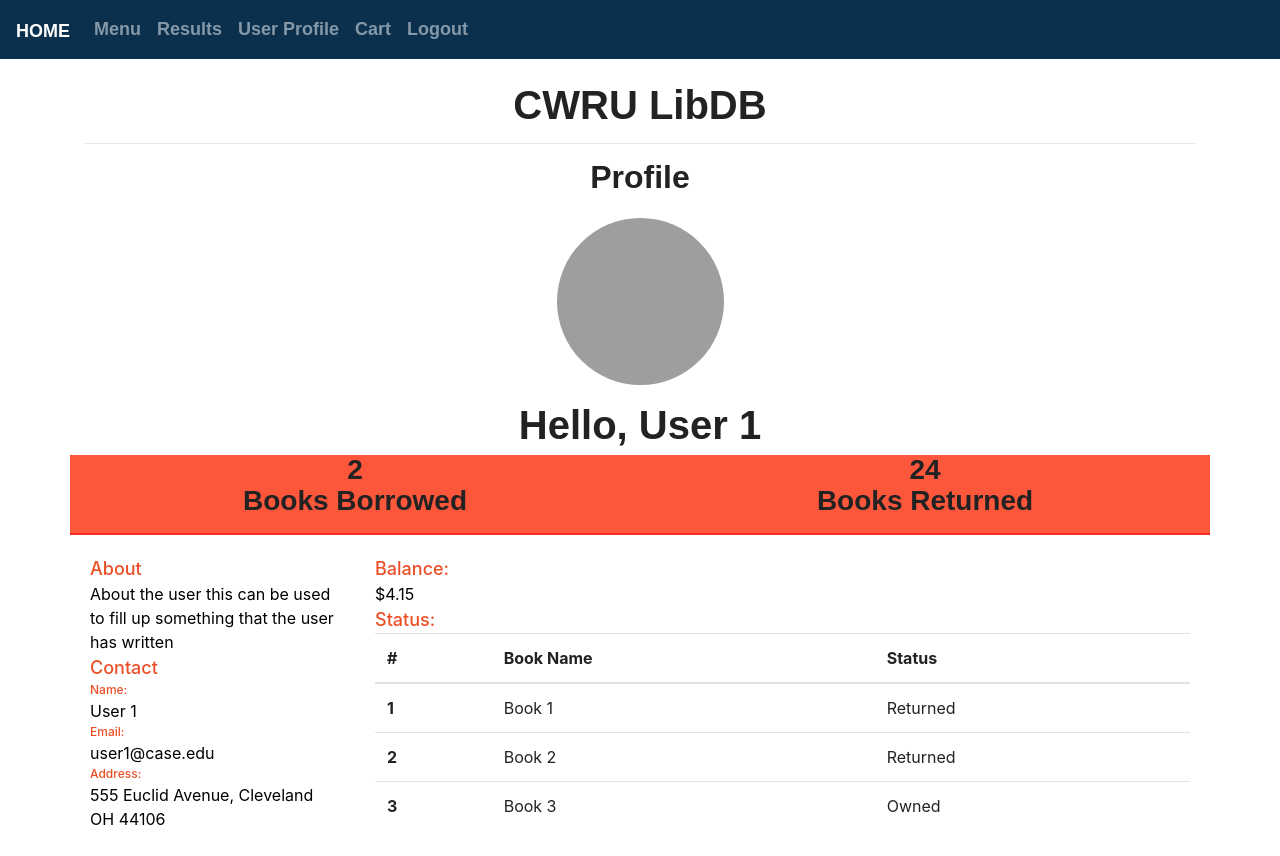
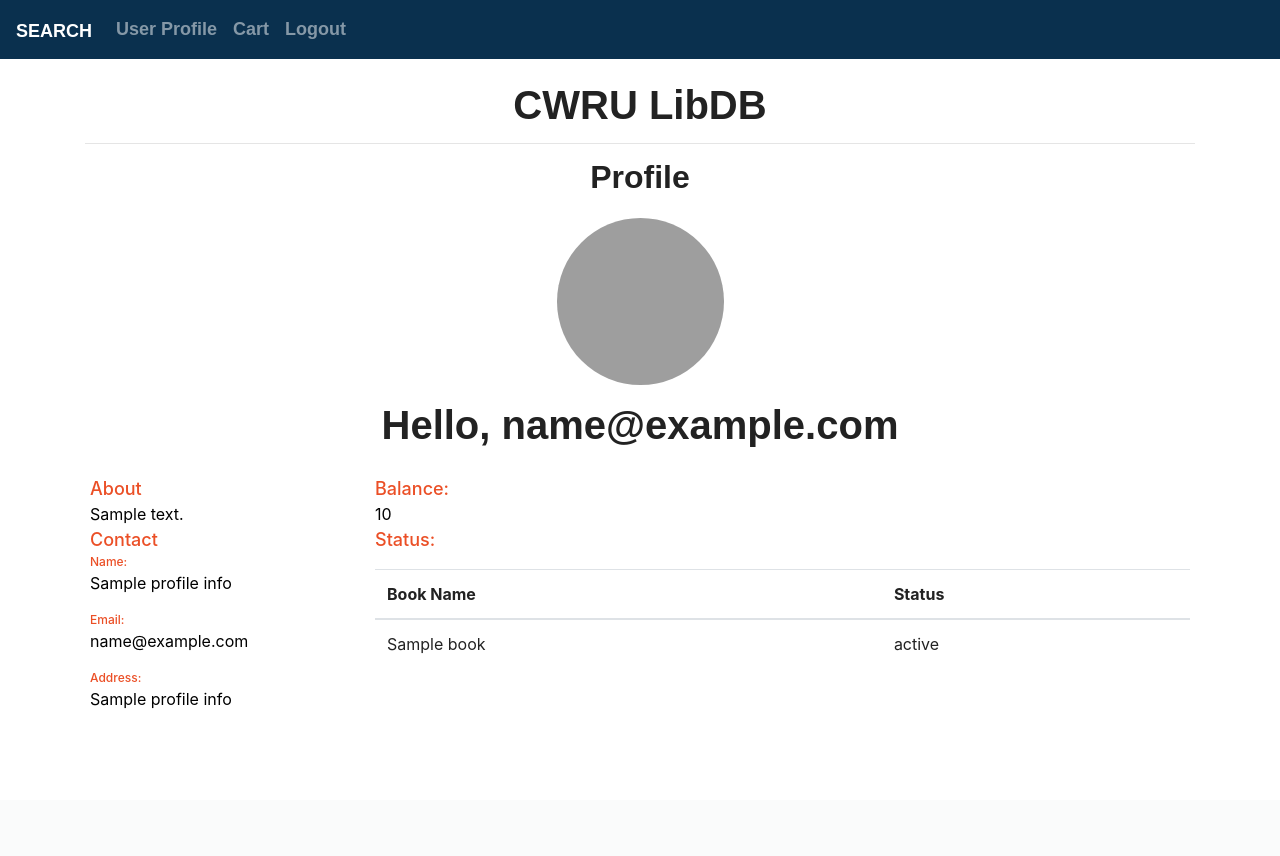
Before and after one commit to efitzpatrick/LibDB, a Flask app: template templates/profile.html in a window 1280 px wide. After the commit the page ends 709 px from the top, so only its background shows below. Run offline with Flask 2, Linux system fonts and the light colour scheme; the template is opened without the code that fills it: most values are stand-ins (such as "Sample title", 1, 10 or a date in 2020); some libraries are stand-ins or nearby versions; some web fonts are replaced; grey boxes are pictures that could not be loaded.

Commit message:
added flask stuff to html, hopefully it should work

```diff
--- a/templates/book.html
+++ b/templates/book.html
@@ -20,10 +20,10 @@
                     <div class="collapse navbar-collapse" id="navbarColor01">
                             <ul class="navbar-nav mr-auto">
                             <li class="nav-item">
-                                <a class="nav-link" href="home.html">Menu</a>
+                                <a class="nav-link" href="homeretry.html">Menu</a>
                             </li>
                             <li class="nav-item">
-                                <a class="nav-link" href="results.html">Results</a>
+                                <a class="nav-link" href="homeretry.html">Search</a>
                             </li>
                             <li class="nav-item">
                                 <a class="nav-link" href="book.html">Book</a>
--- a/templates/profile.html
+++ b/templates/profile.html
@@ -117,7 +117,7 @@
     <body>
 
             <nav class="navbar navbar-expand-lg navbar-dark"  style="background-color: #0A304E;">
-                    <a class="navbar-brand" href="#">Home</a>
+                    <a class="navbar-brand" href="homeretry.html">Search</a>
                     <button class="navbar-toggler" type="button" data-toggle="collapse" data-target="#navbarColor01" aria-controls="navbarColor01" aria-expanded="false" aria-label="Toggle navigation">
                         <span class="navbar-toggler-icon"></span>
                     </button>
@@ -125,19 +125,13 @@
                     <div class="collapse navbar-collapse" id="navbarColor01">
                             <ul class="navbar-nav mr-auto">
                             <li class="nav-item">
-                                <a class="nav-link" href="home.html">Menu</a>
-                            </li>
-                            <li class="nav-item">
-                                <a class="nav-link" href="results.html">Results</a>
-                            </li>
-                            <li class="nav-item">
                                 <a class="nav-link" href="profile.html">User Profile</a>
                             </li>
                             <li class="nav-item">
                                 <a class="nav-link" href="checkout.html">Cart</a>
                             </li>
                              <li class="nav-item">
-                                <a class="nav-link" href="logout.html">Logout</a>
+                                <a class="nav-link" href="login.html">Logout</a>
                             </li>
                           </ul>
                         </div>
@@ -152,40 +146,30 @@
                     <div class="row">
 	    <div class="col-md-12 col-xs-12" align="center">
             <div class="outter"><img src="https://upload.wikimedia.org/wikipedia/en/7/72/Case_Western_Reserve_University_Spartans_logo_mascot.png" class="image-circle"/></div>
-            <h1>Hello, User 1</h1>
+            <h1>Hello, {{profile_info.email}}</h1>
 
-	    </div>
-        <div class="col-md-6 col-xs-6 follow line" align="center">
-            <h3>
-                 2 <br/> <span>Books Borrowed</span>
-            </h3>
         </div>
-        <div class="col-md-6 col-xs-6 follow line" align="center">
-            <h3>
-                 24 <br/> <span>Books Returned</span>
-            </h3>
-        </div>
+
+
 
         <div class="w-25 login_control">
 
                 <div class="control">
                     <div class="label">About</div>
-                      About the user this can be used to fill up something that the user has written
+                      {{profile_info.about}}
                   <div class="label">Contact</div>
                   <div class="label2">
                     Name:
                   </div>
-                    User 1
-
+                    <p>{{profile_info.name}}</p>
                   <div class="label2">
                     Email:
                   </div>
-                    user1@case.edu
-
+                    <p>{{profile_info.email}}</p>
                   <div class="label2">
                     Address:
                   </div>
-                    555 Euclid Avenue, Cleveland OH 44106
+                    <p>{{profile_info.name}}</p>
                   </div>
 
           </div>
@@ -194,33 +178,23 @@
 
                 <div class="control">
                     <div class="label">Balance: </div>
-                      $4.15
+                      {{profile_info.balance}}
                   <div class="label">Status: </div>
 
 <table class="table">
   <thead>
     <tr>
-      <th scope="col">#</th>
       <th scope="col">Book Name</th>
       <th scope="col">Status</th>
     </tr>
   </thead>
   <tbody>
-    <tr>
-      <th scope="row">1</th>
-      <td>Book 1</td>
-      <td>Returned</td>
-    </tr>
-    <tr>
-      <th scope="row">2</th>
-      <td>Book 2</td>
-      <td>Returned</td>
-    </tr>
-    <tr>
-      <th scope="row">3</th>
-      <td>Book 3</td>
-      <td>Owned</td>
-    </tr>
+      <ul>
+       {% for book in profile_info.books %}
+        <td>{{book.title}}</td>
+        <td>{{book.status}}</td>
+       {% endfor %}
+      </ul>
   </tbody>
 </table>
 
--- a/templates/resultsupdated.html
+++ b/templates/resultsupdated.html
@@ -21,10 +21,10 @@
                     <div class="collapse navbar-collapse" id="navbarColor01">
                             <ul class="navbar-nav mr-auto">
                             <li class="nav-item">
-                                <a class="nav-link" href="home.html">Menu</a>
+                                <a class="nav-link" href="homeretry.html">Menu</a>
                             </li>
                             <li class="nav-item">
-                                <a class="nav-link" href="results.html">Results</a>
+                                <a class="nav-link" href="homeretry.html">Search</a>
                             </li>
                             <li class="nav-item">
                                 <a class="nav-link" href="profile.html">User Profile</a>
@@ -33,7 +33,7 @@
                                 <a class="nav-link" href="checkout.html">Cart</a>
                             </li>
                               <li class="nav-item">
-                                <a class="nav-link" href="logout.html">Logout</a>
+                                <a class="nav-link" href="login.html">Logout</a>
                             </li>
                           </ul>
                         </div>
```
Also changed, not shown: templates/checkout.html (+1 -7 lines), templates/homeretry.html (+4 -10 lines), templates/login.html (+1 -7 lines), templates/search.html (renamed from templates/results.html, +19 -48 lines).
